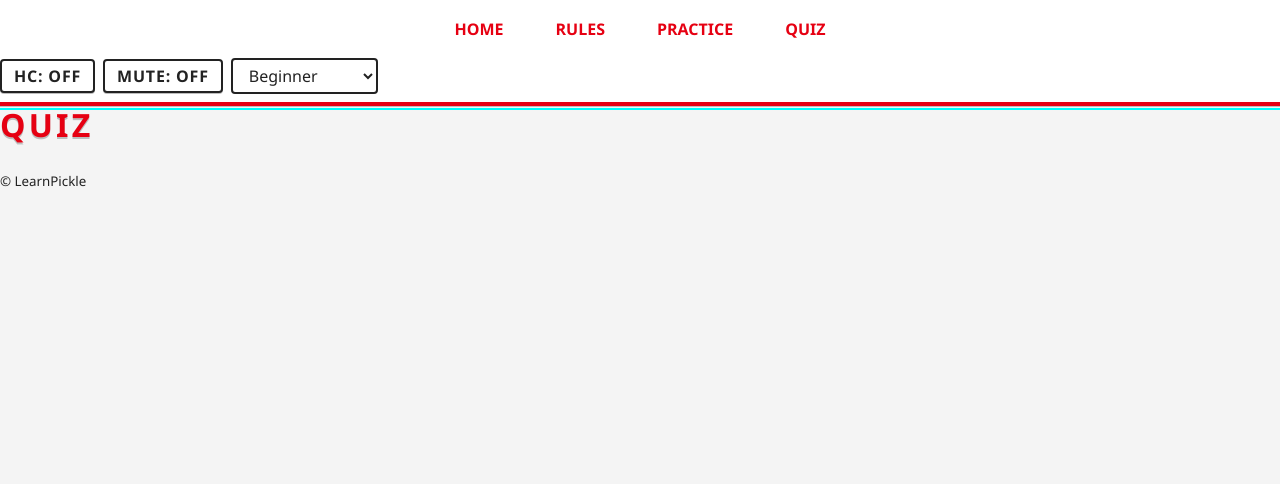
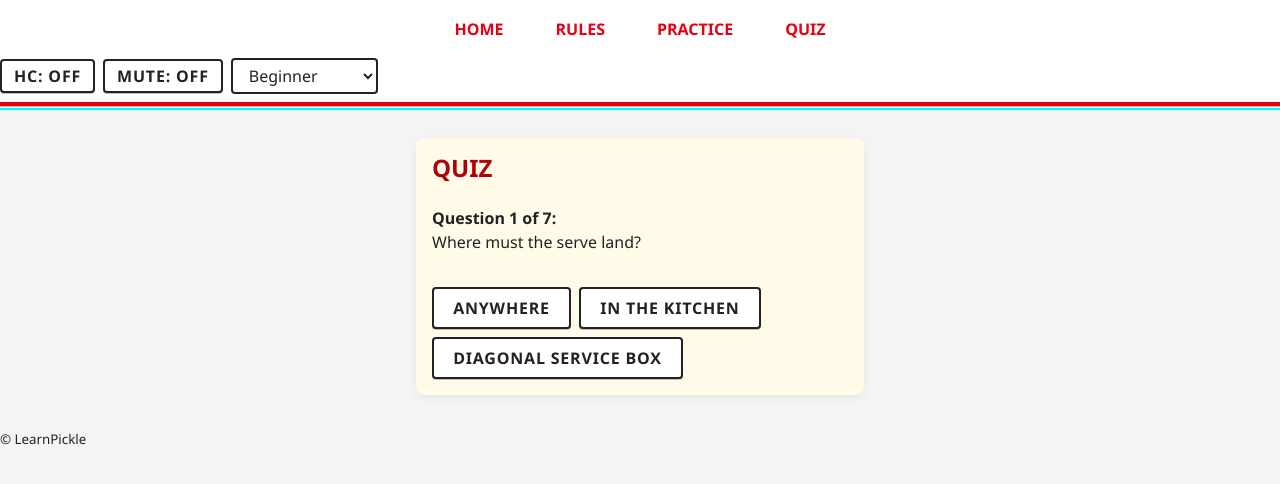
Before and after one commit to Stephen-Ch/pickleball, an Angular app: page /quiz in a window 1280 px wide. Shown: the top 484 px of the page. Built offline with nearby package versions, Linux system fonts and the light colour scheme.

Commit message:
feat(quiz): 7-question quiz with scoring and summary (tested)

```diff
--- /dev/null
+++ b/src/app/quiz-questions.ts
@@ -0,0 +1,51 @@
+export interface QuizQuestion {
+  id: number;
+  question: string;
+  options: string[];
+  answer: number; // index of correct option
+}
+
+export const QUIZ_QUESTIONS: QuizQuestion[] = [
+  {
+    id: 1,
+    question: 'Where must the serve land?',
+    options: ['Anywhere', 'In the kitchen', 'Diagonal service box'],
+    answer: 2
+  },
+  {
+    id: 2,
+    question: 'How many bounces before volleys are allowed?',
+    options: ['None', 'One', 'Two'],
+    answer: 2
+  },
+  {
+    id: 3,
+    question: 'What is the kitchen?',
+    options: ['Non-volley zone', 'Service box', 'Sideline'],
+    answer: 0
+  },
+  {
+    id: 4,
+    question: 'Who can score a point?',
+    options: ['Either team', 'Only the serving team', 'Only the receiving team'],
+    answer: 1
+  },
+  {
+    id: 5,
+    question: 'What happens if the serve hits the net and lands in the correct box?',
+    options: ['Let, replay', 'Fault', 'Point to receiver'],
+    answer: 0
+  },
+  {
+    id: 6,
+    question: 'What is a fault?',
+    options: ['Any rule violation', 'A type of serve', 'A winning shot'],
+    answer: 0
+  },
+  {
+    id: 7,
+    question: 'Where does the first serve of a game start?',
+    options: ['Left side', 'Right side', 'Anywhere'],
+    answer: 1
+  }
+];
--- a/src/app/quiz.component.ts
+++ b/src/app/quiz.component.ts
@@ -1,7 +1,82 @@
 import { Component } from '@angular/core';
+import { NgIf, NgFor } from '@angular/common';
+import { QUIZ_QUESTIONS, QuizQuestion } from './quiz-questions';
+
 @Component({
   standalone: true,
   selector: 'app-quiz',
-  template: `<h1>Quiz</h1>`
+  imports: [NgIf, NgFor],
+  template: `
+    <section class="quiz">
+      <h2>Quiz</h2>
+      <div *ngIf="!completed && question">
+        <div class="prompt">
+          <strong>Question {{idx+1}} of {{questions.length}}:</strong>
+          <p>{{question.question}}</p>
+        </div>
+        <div *ngIf="!answered">
+          <button *ngFor="let opt of question.options; let i = index"
+            type="button"
+            (click)="answer(i)"
+            [attr.aria-label]="'Answer: ' + opt">
+            {{opt}}
+          </button>
+        </div>
+        <div *ngIf="answered">
+          <div class="feedback" [class.correct]="isCorrect" [class.incorrect]="!isCorrect" aria-live="polite">
+            <p>{{isCorrect ? 'Correct!' : 'Not quite.'}}</p>
+          </div>
+          <button type="button" (click)="next()">Next</button>
+        </div>
+      </div>
+      <div *ngIf="completed">
+        <h3>Quiz Complete!</h3>
+        <p>Your score: {{score}} / {{questions.length}}</p>
+        <p *ngIf="score === questions.length">Perfect! You really know your stuff!</p>
+        <p *ngIf="score < questions.length && score >= passThreshold">Great job! A little more practice and you'll be a pro.</p>
+        <p *ngIf="score < passThreshold">Keep practicing and you'll master the rules in no time!</p>
+      </div>
+    </section>
+  `,
+  styles: [`
+    .quiz { max-width: 28rem; margin: 2rem auto; padding: 1rem; background: #fffbe8; border-radius: 8px; box-shadow: 0 2px 8px #0001; }
+    .prompt { margin-bottom: 1rem; }
+    button { margin: 0.5rem 0.5rem 0 0; padding: 0.5rem 1.2rem; border-radius: 4px; border: 2px solid #222; background: #fff; color: #222; cursor: pointer; font-size: 1rem; }
+    .feedback { margin: 1rem 0; padding: 0.75rem; border-radius: 4px; }
+    .feedback.correct { background: #e6ffe6; border-left: 4px solid #0a0; }
+    .feedback.incorrect { background: #fff0f0; border-left: 4px solid #e60012; }
+  `]
 })
-export class QuizComponent {}
+export class QuizComponent {
+  questions = QUIZ_QUESTIONS;
+  idx = 0;
+  score = 0;
+  answered = false;
+  isCorrect = false;
+  completed = false;
+
+  get question(): QuizQuestion|undefined {
+    return this.questions[this.idx];
+  }
+
+  get passThreshold() {
+    return Math.ceil(this.questions.length * 0.7);
+  }
+
+  answer(i: number) {
+    if (this.answered || this.completed) return;
+    this.isCorrect = (i === this.question!.answer);
+    if (this.isCorrect) this.score++;
+    this.answered = true;
+  }
+
+  next() {
+    if (this.idx < this.questions.length - 1) {
+      this.idx++;
+      this.answered = false;
+      this.isCorrect = false;
+    } else {
+      this.completed = true;
+    }
+  }
+}
```
Also changed, not shown: 1 other file (tests, documents, lock files or other folders).
